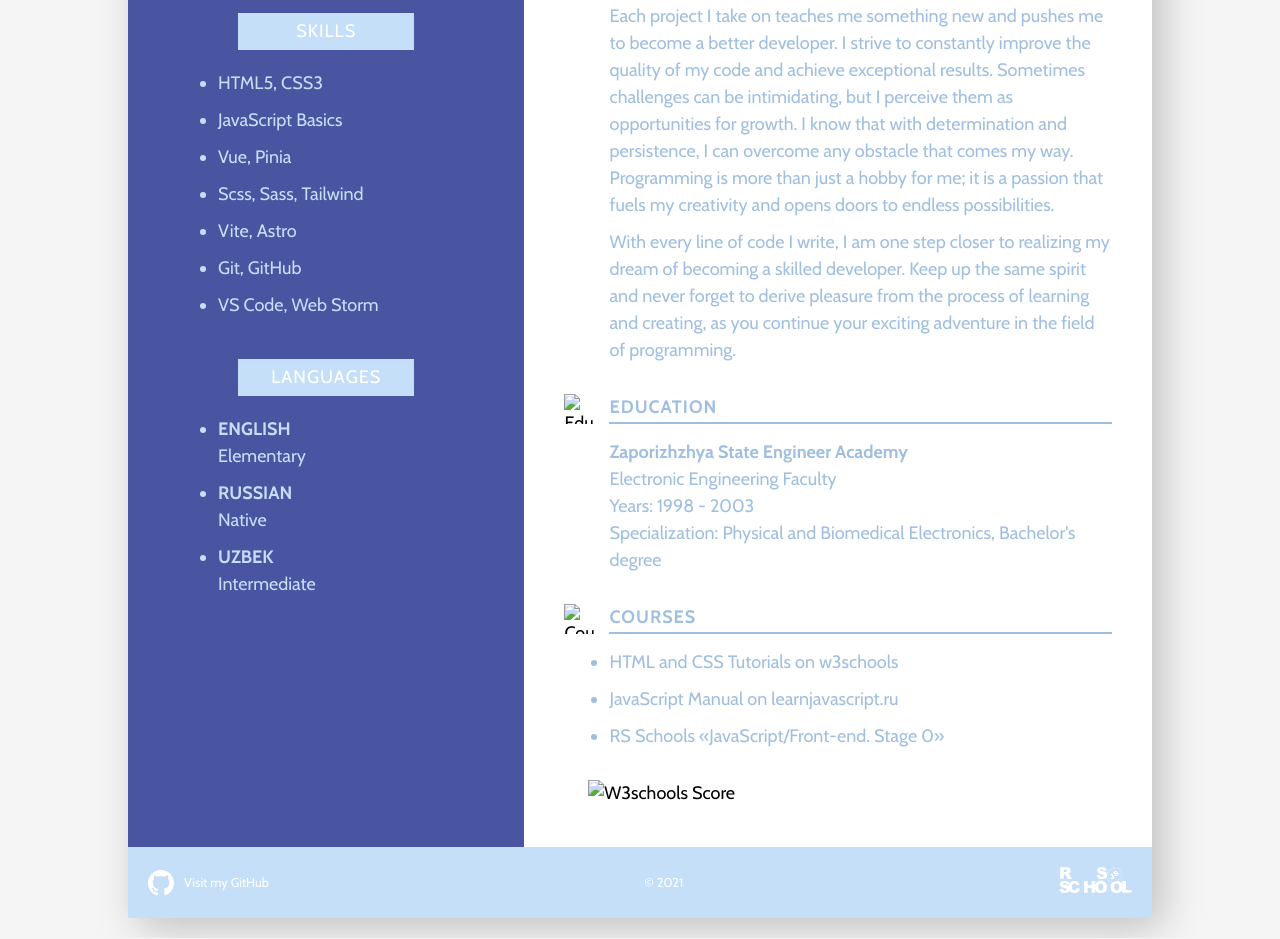
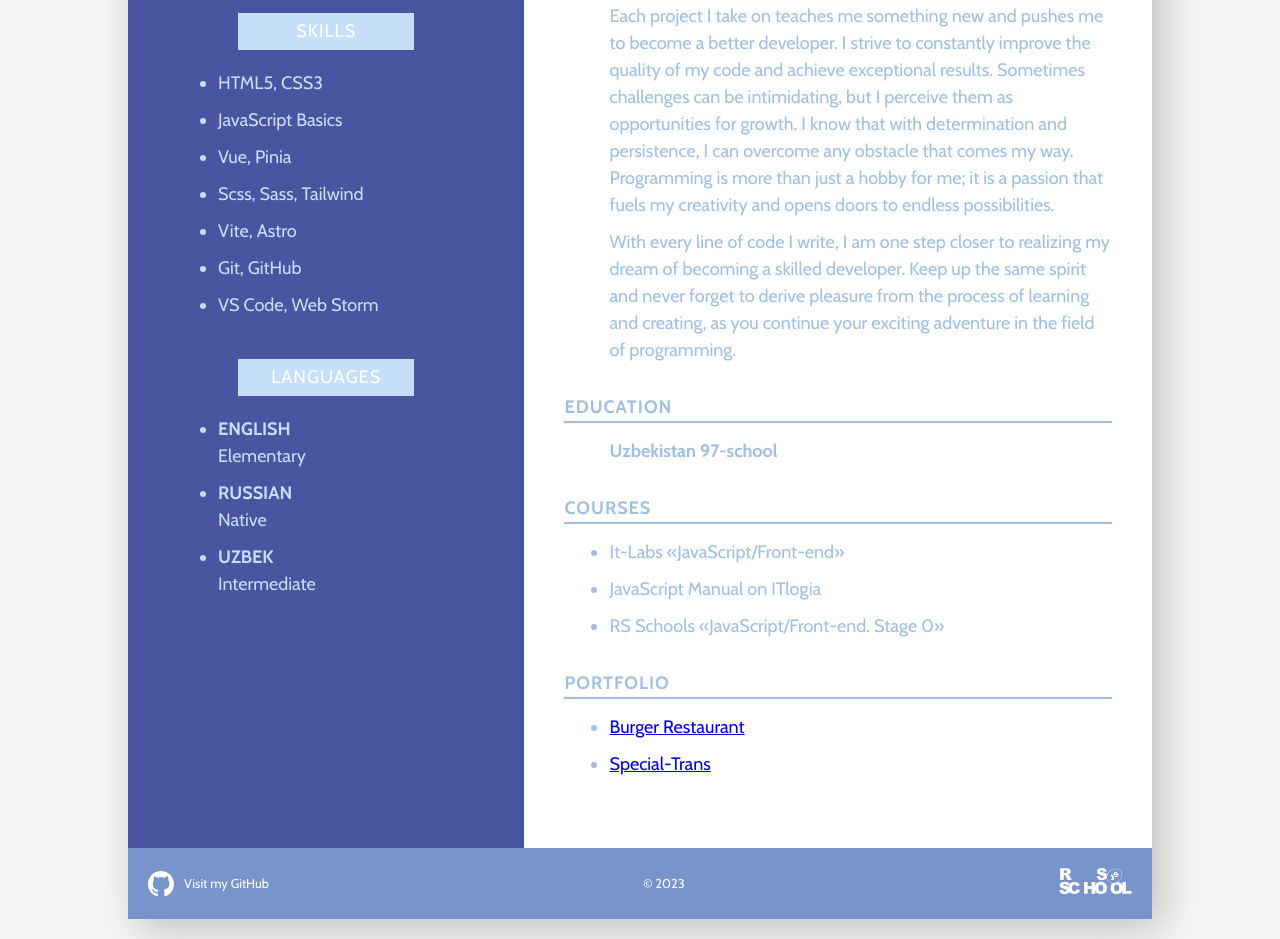
Before and after one commit to Deryjon/rsschool-cv, a plain HTML site: page index.html in a window 1280 px wide. Shown: the part 661-1600 px from the top of the page. Drawn offline with nearby package versions, Linux system fonts and the light colour scheme.

Commit message:
feat: add portfolio (2023-07-03, 19:06)

```diff
--- a/css/style.css
+++ b/css/style.css
@@ -192,7 +192,7 @@
     padding: 20px;
     font-size: 0.8rem;
     color: #ffffff;
-    background-color: var(--dark-gray-color);
+    background-color: #7895CB;
   }
 
   footer a {
--- a/index.html
+++ b/index.html
@@ -115,60 +115,75 @@
               <h3>About Myself</h3>
             </div>
             <p>
-              At the age of 14, I embarked on an incredible journey into the world of programming, which has shaped my life over the past year. It all started with curiosity and a burning desire to understand how things work in the digital realm. I remember diving headfirst into the fundamentals of HTML, CSS, and JavaScript, absorbing knowledge like a sponge. It was satisfying to see how lines of code came together to create functional websites and simple applications. The sense of accomplishment was indescribable, and I knew I had found my true passion.
+              At the age of 14, I embarked on an incredible journey into the
+              world of programming, which has shaped my life over the past year.
+              It all started with curiosity and a burning desire to understand
+              how things work in the digital realm. I remember diving headfirst
+              into the fundamentals of HTML, CSS, and JavaScript, absorbing
+              knowledge like a sponge. It was satisfying to see how lines of
+              code came together to create functional websites and simple
+              applications. The sense of accomplishment was indescribable, and I
+              knew I had found my true passion.
             </p>
             <p>
-              Over time, I delved into the world of frameworks and libraries, discovering their power to accelerate and enhance development efficiency. Vue.js became my framework of choice, and I fell in love with its simplicity and elegance. Using Vue, I could create dynamic and responsive user interfaces that brought my ideas to life. Despite being relatively new to programming, it never deterred me. I actively seek online resources, immerse myself in programming communities, and participate in projects to improve my skills and broaden my horizons. The support and knowledge-sharing within the programming community have been invaluable in my learning journey.
+              Over time, I delved into the world of frameworks and libraries,
+              discovering their power to accelerate and enhance development
+              efficiency. Vue.js became my framework of choice, and I fell in
+              love with its simplicity and elegance. Using Vue, I could create
+              dynamic and responsive user interfaces that brought my ideas to
+              life. Despite being relatively new to programming, it never
+              deterred me. I actively seek online resources, immerse myself in
+              programming communities, and participate in projects to improve my
+              skills and broaden my horizons. The support and knowledge-sharing
+              within the programming community have been invaluable in my
+              learning journey.
             </p>
             <p>
-              Each project I take on teaches me something new and pushes me to become a better developer. I strive to constantly improve the quality of my code and achieve exceptional results. Sometimes challenges can be intimidating, but I perceive them as opportunities for growth. I know that with determination and persistence, I can overcome any obstacle that comes my way. Programming is more than just a hobby for me; it is a passion that fuels my creativity and opens doors to endless possibilities.
-
-
+              Each project I take on teaches me something new and pushes me to
+              become a better developer. I strive to constantly improve the
+              quality of my code and achieve exceptional results. Sometimes
+              challenges can be intimidating, but I perceive them as
+              opportunities for growth. I know that with determination and
+              persistence, I can overcome any obstacle that comes my way.
+              Programming is more than just a hobby for me; it is a passion that
+              fuels my creativity and opens doors to endless possibilities.
             </p>
             <p>
-              With every line of code I write, I am one step closer to realizing my dream of becoming a skilled developer. Keep up the same spirit and never forget to derive pleasure from the process of learning and creating, as you continue your exciting adventure in the field of programming.
+              With every line of code I write, I am one step closer to realizing
+              my dream of becoming a skilled developer. Keep up the same spirit
+              and never forget to derive pleasure from the process of learning
+              and creating, as you continue your exciting adventure in the field
+              of programming.
             </p>
           </section>
           <section class="education">
             <div class="sub-header">
-              <img
-                src="./icons/education.svg"
-                alt="Education Icon"
-                width="30"
-                height="30"
-              />
               <h3>Education</h3>
             </div>
-            <p><strong>Zaporizhzhya State Engineer Academy</strong></p>
-            <p>Electronic Engineering Faculty</p>
-            <p>Years: 1998 - 2003</p>
-            <p>
-              Specialization: Physical and Biomedical Electronics, Bachelor's
-              degree
-            </p>
+            <p><strong>Uzbekistan 97-school</strong></p>
+
           </section>
           <section class="courses">
             <div class="sub-header">
-              <img
-                src="./icons/courses.svg"
-                alt="Courses"
-                width="30"
-                height="30"
-              />
               <h3>Courses</h3>
             </div>
             <ul>
-              <li>HTML and CSS Tutorials on w3schools</li>
-              <li>JavaScript Manual on learnjavascript.ru</li>
+              <li>It-Labs «JavaScript/Front-end»</li>
+              <li>JavaScript Manual on ITlogia</li>
               <li>RS Schools «JavaScript/Front-end. Stage 0»</li>
             </ul>
-            <img
-              class="score-img"
-              src="./images/w3schools-score_small.jpg"
-              alt="W3schools Score"
-              width="500"
-            />
           </section>
+
+          <section class="courses">
+            <div class="sub-header">
+              <h3>Portfolio</h3>
+            </div>
+            <ul>
+              <li><a href="https://deryjon.github.io/burgers/">Burger Restaurant</a></li>
+              <li><a href="https://spec-trans-deryjon.netlify.app/">Special-Trans</a></li>
+            </ul>
+          </section>
+
         </aside>
       </div>
       <footer>
@@ -182,7 +197,7 @@
           />
           <p>Visit my GitHub</p>
         </a>
-        <p>© 2021</p>
+        <p>© 2023</p>
         <a href="https://rs.school/js/">
           <img
             src="./icons/rsschool.svg"
```
